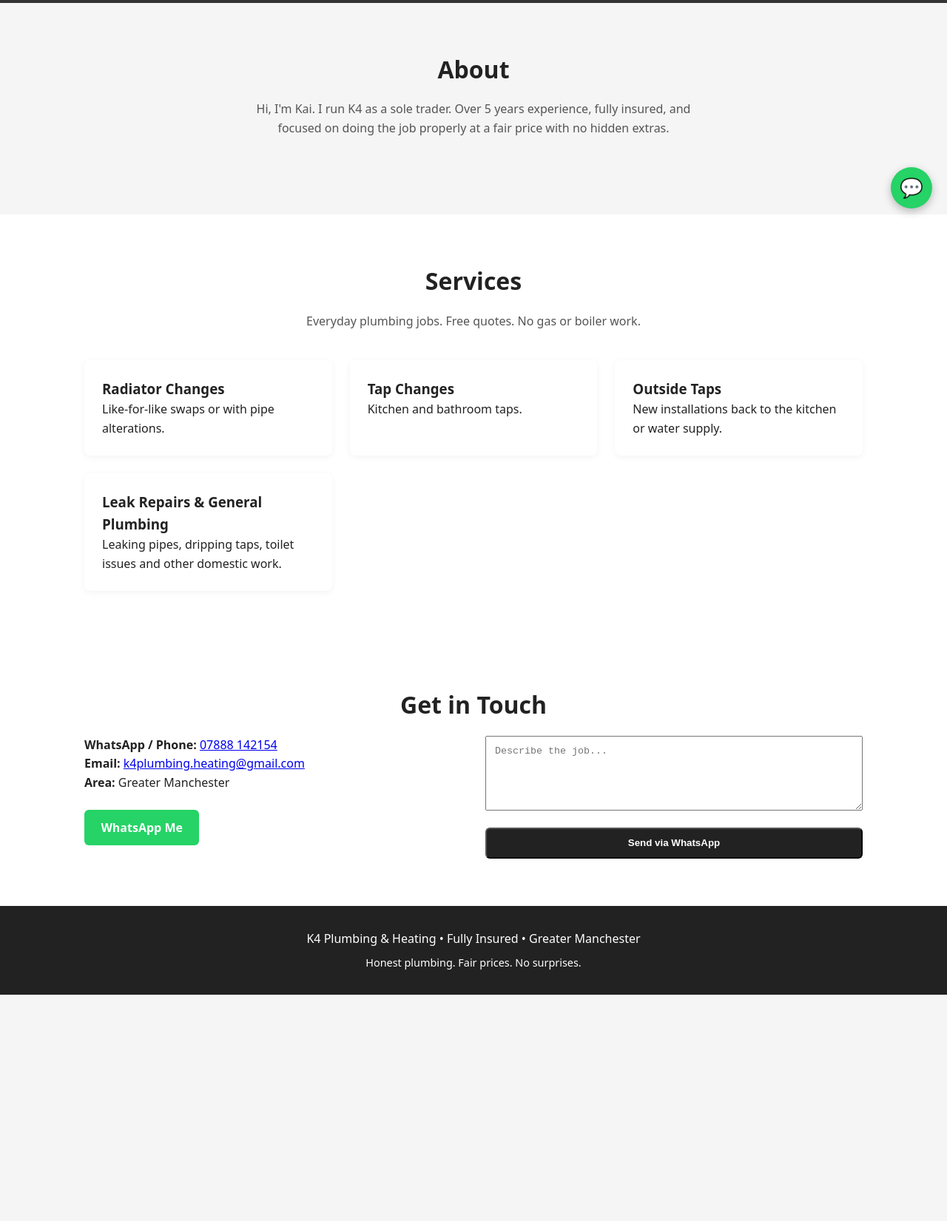
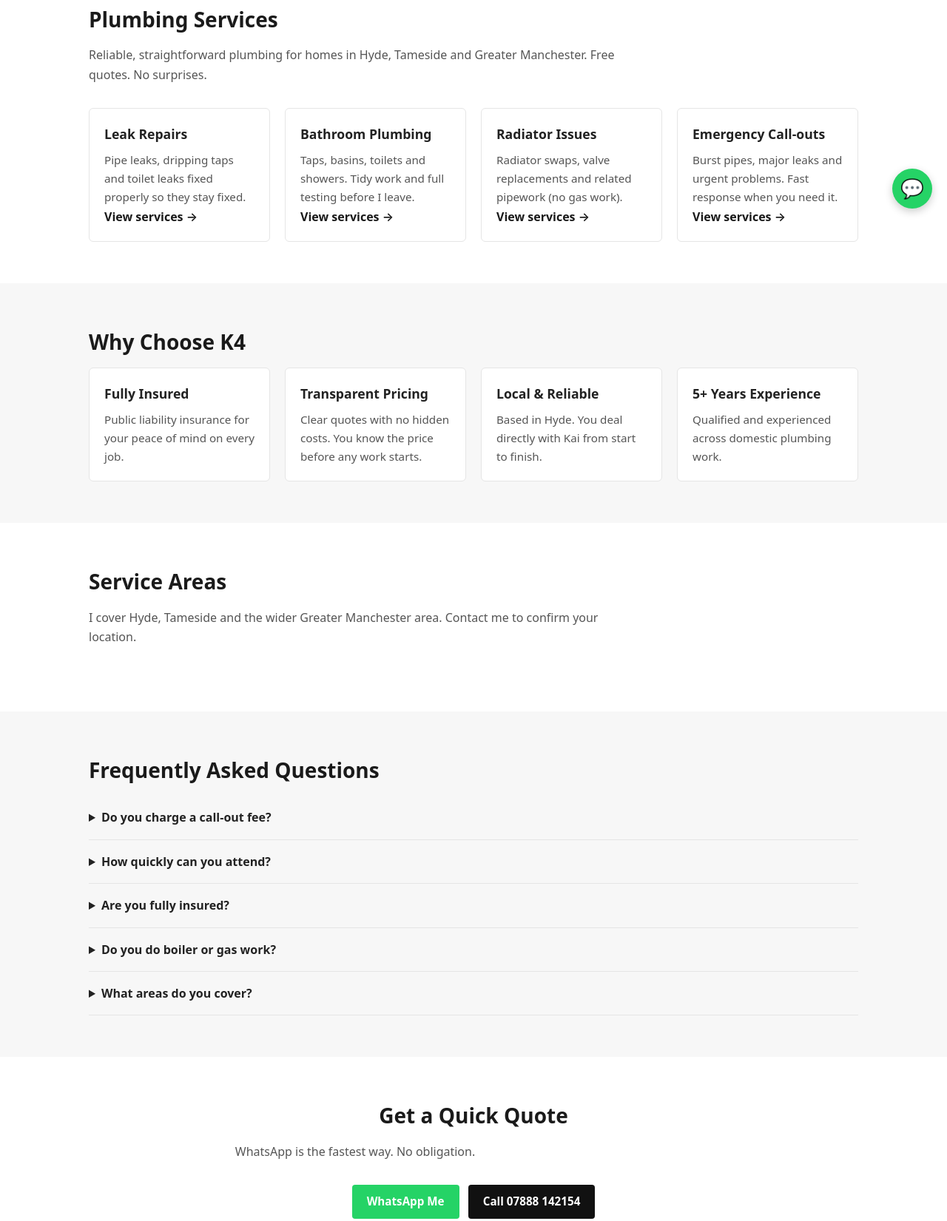
Before and after one commit to sz2fz66ygs-hue/k4-plumbing-heating, a plain HTML site: page index.html in a window 1280 px wide. Shown: the part 498-2149 px from the top of the page at 74% size. Before the commit the page ends 1843 px from the top, so only its background shows below. Drawn offline with Linux system fonts and the light colour scheme.

Commit message:
Rewrite homepage as clean SEO-optimized local plumber site

```diff
--- a/index.html
+++ b/index.html
@@ -3,112 +3,136 @@
 <head>
 <meta charset="UTF-8">
 <meta name="viewport" content="width=device-width, initial-scale=1.0">
-<title>K4 Plumbing & Heating | Honest Plumbing. Fair Prices. No Surprises.</title>
-<meta name="description" content="Fully insured plumber with 5+ years experience in Greater Manchester. Transparent pricing, no hidden costs.">
-<style>
-:root {
-  --primary: #2a2a2a;
-  --bg: #f5f5f5;
-  --text: #222;
-  --white: #fff;
+<title>Plumber in Hyde & Greater Manchester | K4 Plumbing & Heating – No Hidden Costs</title>
+<meta name="description" content="Fully insured plumber serving Hyde, Tameside and Greater Manchester. Honest, transparent service with no hidden costs. Leak repairs, bathroom plumbing and emergency call-outs. WhatsApp or call 07888 142154.">
+<link rel="stylesheet" href="style.css">
+<script type="application/ld+json">
+{
+  "@context": "https://schema.org",
+  "@type": "Plumber",
+  "name": "K4 Plumbing & Heating",
+  "url": "https://k4-plumbing-heating.onrender.com/",
+  "telephone": "+447888142154",
+  "email": "k4plumbing.heating@gmail.com",
+  "description": "Fully insured plumber with 5+ years experience offering honest, transparent plumbing services with no hidden costs in Hyde and Greater Manchester.",
+  "address": {
+    "@type": "PostalAddress",
+    "addressLocality": "Hyde",
+    "addressRegion": "Greater Manchester",
+    "addressCountry": "GB"
+  },
+  "areaServed": [
+    {"@type": "City", "name": "Hyde"},
+    {"@type": "City", "name": "Tameside"},
+    {"@type": "AdministrativeArea", "name": "Greater Manchester"}
+  ],
+  "priceRange": "££"
 }
-* { margin: 0; padding: 0; box-sizing: border-box; }
-body { font-family: system-ui, -apple-system, sans-serif; color: var(--text); line-height: 1.6; background: var(--bg); }
-.container { max-width: 1100px; margin: 0 auto; padding: 0 1.5rem; }
-header {
-  position: sticky; top: 0; background: var(--white); box-shadow: 0 2px 8px rgba(0,0,0,0.08); z-index: 1000;
-  display: flex; justify-content: space-between; align-items: center; padding: 1rem 1.5rem;
-}
-.logo { font-weight: 700; font-size: 1.4rem; color: var(--primary); }
-nav a { margin-left: 1.5rem; text-decoration: none; color: var(--primary); font-weight: 500; }
-.btn { display: inline-block; background: #222; color: white; padding: 0.7rem 1.4rem; border-radius: 6px; text-decoration: none; font-weight: 600; }
-.btn-whatsapp { background: #25D366; }
-.hero { background: #333; color: white; padding: 5rem 0; text-align: center; }
-.hero h1 { font-size: 2.4rem; margin-bottom: 1rem; }
-section { padding: 4rem 0; }
-section h2 { text-align: center; font-size: 2rem; margin-bottom: 1rem; }
-.subtitle { text-align: center; max-width: 650px; margin: 0 auto 2.5rem; color: #555; }
-.cards { display: grid; grid-template-columns: repeat(auto-fit, minmax(260px, 1fr)); gap: 1.5rem; }
-.card { background: white; padding: 1.5rem; border-radius: 8px; box-shadow: 0 2px 10px rgba(0,0,0,0.05); }
-.contact-grid { display: grid; grid-template-columns: 1fr 1fr; gap: 2rem; }
-.floating-wa {
-  position: fixed; bottom: 20px; right: 20px; background: #25D366; color: white; width: 56px; height: 56px;
-  border-radius: 50%; display: flex; align-items: center; justify-content: center; font-size: 1.6rem;
-  text-decoration: none; box-shadow: 0 4px 12px rgba(0,0,0,0.25);
-}
-footer { background: #222; color: white; text-align: center; padding: 2rem; }
-@media (max-width: 700px) {
-  .contact-grid { grid-template-columns: 1fr; }
-  nav { display: none; }
-  .hero h1 { font-size: 1.9rem; }
-}
-</style>
+</script>
 </head>
 <body>
 <header>
-  <div class="logo">K4 Plumbing & Heating</div>
+  <div class="container header-inner">
+    <a href="index.html" class="logo">K4 Plumbing & Heating</a>
     <nav>
-    <a href="#about">About</a>
-    <a href="#services">Services</a>
-    <a href="#contact">Contact</a>
+      <a href="index.html">Home</a>
+      <a href="services.html">Services</a>
+      <a href="about.html">About</a>
+      <a href="contact.html">Contact</a>
     </nav>
     <a href="https://wa.me/447888142154?text=Hi%20Kai,%20I%20need%20a%20plumbing%20quote" class="btn btn-whatsapp">WhatsApp</a>
+  </div>
 </header>
 
 <section class="hero">
   <div class="container">
-    <h1>Honest Plumbing. Fair Prices.<br>No Surprises.</h1>
-    <p>Fully insured plumber based in Greater Manchester.<br>Clear pricing. Straightforward service. You deal directly with me.</p>
-    <div style="margin-top:1.5rem;">
+    <h1>Plumber in Hyde & Greater Manchester</h1>
+    <p>Fully insured. 5+ years experience. Honest service with no hidden costs. You deal directly with me.</p>
+    <div class="trust">
+      <div><span>Fully Insured</span></div>
+      <div><span>5+ Years Experience</span></div>
+      <div><span>No Hidden Costs</span></div>
+      <div><span>Clear Communication</span></div>
+    </div>
     <a href="https://wa.me/447888142154?text=Hi%20Kai,%20I'd%20like%20a%20quote" class="btn btn-whatsapp">Get a Quote on WhatsApp</a>
     <a href="tel:07888142154" class="btn" style="margin-left:0.5rem;">Call 07888 142154</a>
   </div>
-  </div>
 </section>
 
-<section id="about">
+<section>
   <div class="container">
-    <h2>About</h2>
-    <p class="subtitle">Hi, I'm Kai. I run K4 as a sole trader. Over 5 years experience, fully insured, and focused on doing the job properly at a fair price with no hidden extras.</p>
+    <h2>Plumbing Services</h2>
+    <p class="lead">Reliable, straightforward plumbing for homes in Hyde, Tameside and Greater Manchester. Free quotes. No surprises.</p>
+    <div class="grid">
+      <div class="card">
+        <h3>Leak Repairs</h3>
+        <p>Pipe leaks, dripping taps and toilet leaks fixed properly so they stay fixed.</p>
+        <a href="services.html">View services →</a>
       </div>
-</section>
-
-<section id="services" style="background:white;">
-  <div class="container">
-    <h2>Services</h2>
-    <p class="subtitle">Everyday plumbing jobs. Free quotes. No gas or boiler work.</p>
-    <div class="cards">
-      <div class="card"><h3>Radiator Changes</h3><p>Like-for-like swaps or with pipe alterations.</p></div>
-      <div class="card"><h3>Tap Changes</h3><p>Kitchen and bathroom taps.</p></div>
-      <div class="card"><h3>Outside Taps</h3><p>New installations back to the kitchen or water supply.</p></div>
-      <div class="card"><h3>Leak Repairs & General Plumbing</h3><p>Leaking pipes, dripping taps, toilet issues and other domestic work.</p></div>
+      <div class="card">
+        <h3>Bathroom Plumbing</h3>
+        <p>Taps, basins, toilets and showers. Tidy work and full testing before I leave.</p>
+        <a href="services.html">View services →</a>
       </div>
+      <div class="card">
+        <h3>Radiator Issues</h3>
+        <p>Radiator swaps, valve replacements and related pipework (no gas work).</p>
+        <a href="services.html">View services →</a>
       </div>
-</section>
-
-<section id="contact" style="background:white;">
-  <div class="container">
-    <h2>Get in Touch</h2>
-    <div class="contact-grid">
-      <div>
-        <p><strong>WhatsApp / Phone:</strong> <a href="tel:07888142154">07888 142154</a></p>
-        <p><strong>Email:</strong> <a href="mailto:k4plumbing.heating@gmail.com">k4plumbing.heating@gmail.com</a></p>
-        <p><strong>Area:</strong> Greater Manchester</p>
-        <p style="margin-top:1.5rem;"><a href="https://wa.me/447888142154?text=Hi%20Kai,%20I%20need%20a%20quote" class="btn btn-whatsapp">WhatsApp Me</a></p>
-      </div>
-      <div>
-        <form onsubmit="event.preventDefault(); window.open('https://wa.me/447888142154?text=' + encodeURIComponent(this.message.value || 'Hi Kai, I need a plumbing quote'), '_blank');">
-          <textarea name="message" rows="5" placeholder="Describe the job..." style="width:100%; padding:0.75rem; margin-bottom:1rem;"></textarea>
-          <button type="submit" class="btn" style="width:100%;">Send via WhatsApp</button>
-        </form>
+      <div class="card">
+        <h3>Emergency Call-outs</h3>
+        <p>Burst pipes, major leaks and urgent problems. Fast response when you need it.</p>
+        <a href="services.html">View services →</a>
       </div>
     </div>
   </div>
 </section>
 
+<section style="background: var(--light);">
+  <div class="container">
+    <h2>Why Choose K4</h2>
+    <div class="grid">
+      <div class="card"><h3>Fully Insured</h3><p>Public liability insurance for your peace of mind on every job.</p></div>
+      <div class="card"><h3>Transparent Pricing</h3><p>Clear quotes with no hidden costs. You know the price before any work starts.</p></div>
+      <div class="card"><h3>Local & Reliable</h3><p>Based in Hyde. You deal directly with Kai from start to finish.</p></div>
+      <div class="card"><h3>5+ Years Experience</h3><p>Qualified and experienced across domestic plumbing work.</p></div>
+    </div>
+  </div>
+</section>
+
+<section>
+  <div class="container">
+    <h2>Service Areas</h2>
+    <p class="lead">I cover Hyde, Tameside and the wider Greater Manchester area. Contact me to confirm your location.</p>
+  </div>
+</section>
+
+<section style="background: var(--light);">
+  <div class="container">
+    <h2>Frequently Asked Questions</h2>
+    <div class="faq">
+      <details><summary>Do you charge a call-out fee?</summary><p>No call-out fee for quotes. Any emergency out-of-hours charge is always stated upfront.</p></details>
+      <details><summary>How quickly can you attend?</summary><p>Same-day service is often available for urgent jobs. Message me on WhatsApp for the soonest slot.</p></details>
+      <details><summary>Are you fully insured?</summary><p>Yes. I carry public liability insurance for all work carried out.</p></details>
+      <details><summary>Do you do boiler or gas work?</summary><p>No. I am not gas registered and do not carry out any boiler, gas or central heating system work.</p></details>
+      <details><summary>What areas do you cover?</summary><p>Primarily Hyde, Tameside and Greater Manchester. Contact me to check your address.</p></details>
+    </div>
+  </div>
+</section>
+
+<section>
+  <div class="container" style="text-align:center;">
+    <h2>Get a Quick Quote</h2>
+    <p class="lead">WhatsApp is the fastest way. No obligation.</p>
+    <a href="https://wa.me/447888142154?text=Hi%20Kai,%20I%20need%20a%20plumbing%20quote" class="btn btn-whatsapp">WhatsApp Me</a>
+    <a href="tel:07888142154" class="btn" style="margin-left:0.5rem;">Call 07888 142154</a>
+  </div>
+</section>
+
 <footer>
-  <p>K4 Plumbing & Heating • Fully Insured • Greater Manchester</p>
-  <p style="margin-top:0.5rem; font-size:0.9rem;">Honest plumbing. Fair prices. No surprises.</p>
+  <p>K4 Plumbing & Heating • Fully Insured • Hyde, Greater Manchester</p>
+  <p style="margin-top:0.5rem;"><a href="tel:07888142154">07888 142154</a> • <a href="mailto:k4plumbing.heating@gmail.com">k4plumbing.heating@gmail.com</a></p>
+  <p style="margin-top:0.75rem; font-size:0.85rem;">Honest plumbing. Fair prices. No surprises.</p>
 </footer>
 
 <a href="https://wa.me/447888142154?text=Hi%20Kai,%20I%20need%20a%20plumbing%20quote" class="floating-wa" aria-label="WhatsApp">💬</a>
```
Lines whose indentation alone changed are shown as unchanged.
